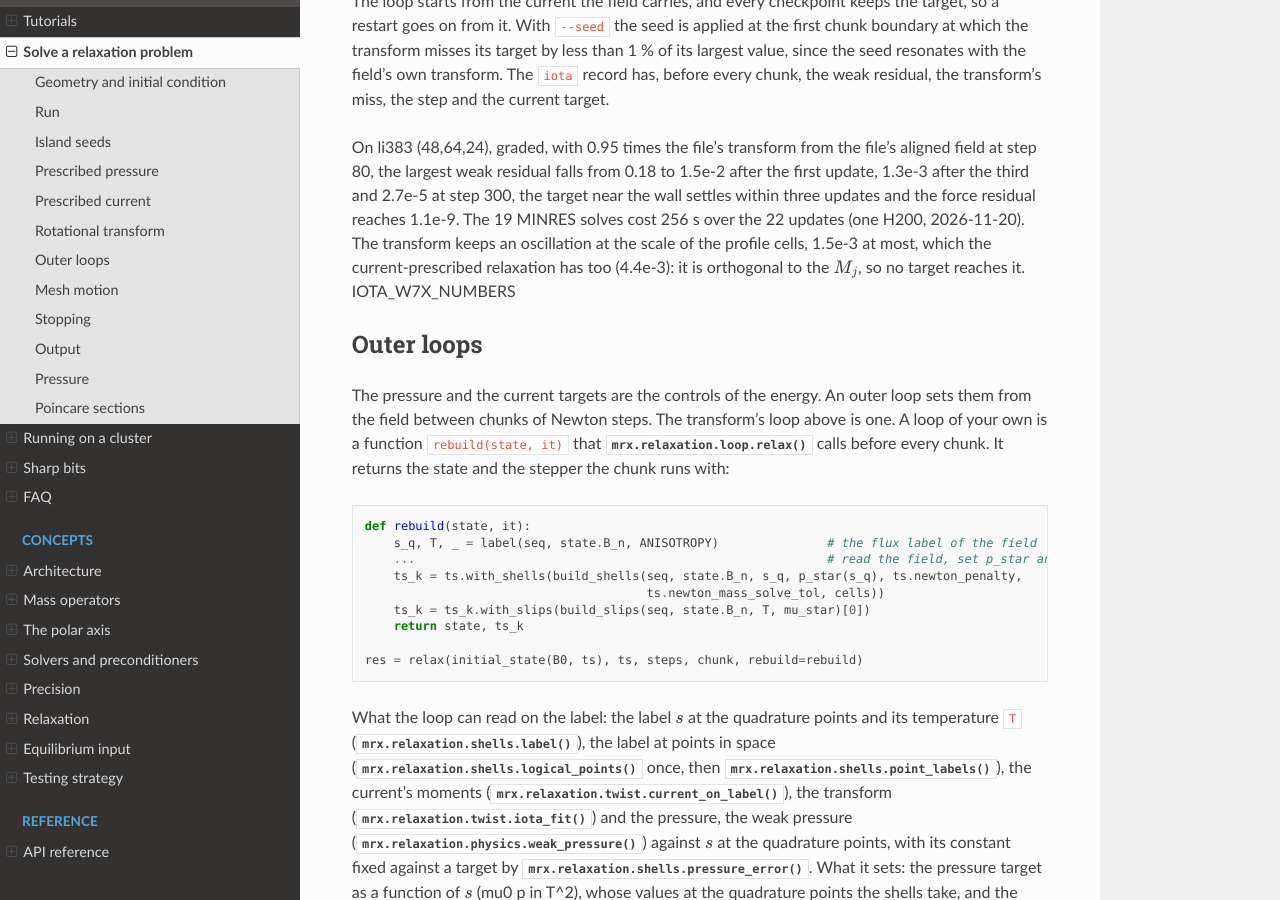
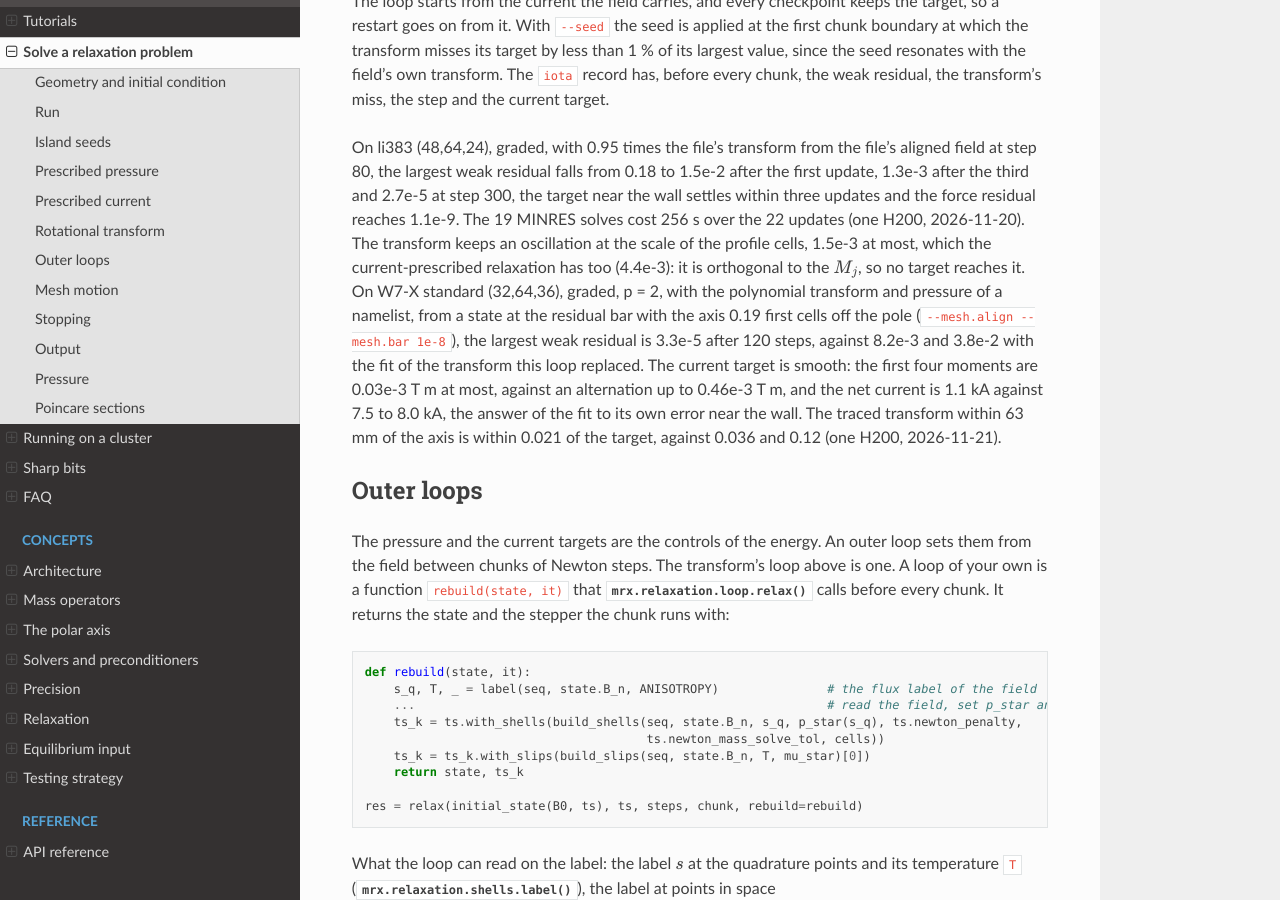
Before and after one commit to ToBlick/mrx, a Sphinx documentation site: the page built from docs/source/relaxation.md, in a window 1280 px wide and 900 px high, scrolled down 7233 px. Built offline with Sphinx 7.4.7 and the Read the Docs theme 3.1.0, drawn with Linux system fonts in a browser that asks for light colours.

Commit message:
Docs: the weak iota loop on W7-X standard

```diff
--- a/docs/source/relaxation.md
+++ b/docs/source/relaxation.md
@@ -370,7 +370,15 @@ reaches 1.1e-9. The 19 MINRES solves cost 256 s over the 22 updates (one H200,
 2026-11-20). The transform keeps an oscillation at the scale of the profile
 cells, 1.5e-3 at most, which the current-prescribed relaxation has too
 (4.4e-3): it is orthogonal to the $M_j$, so no target reaches it.
-IOTA_W7X_NUMBERS
+On W7-X standard (32,64,36), graded, p = 2, with the polynomial transform and
+pressure of a namelist, from a state at the residual bar with the axis 0.19
+first cells off the pole (`--mesh.align --mesh.bar 1e-8`), the largest weak
+residual is 3.3e-5 after 120 steps, against 8.2e-3 and 3.8e-2 with the fit of
+the transform this loop replaced. The current target is smooth: the first four
+moments are 0.03e-3 T m at most, against an alternation up to 0.46e-3 T m, and
+the net current is 1.1 kA against 7.5 to 8.0 kA, the answer of the fit to its own
+error near the wall. The traced transform within 63 mm of the axis is within
+0.021 of the target, against 0.036 and 0.12 (one H200, 2026-11-21).
 
 ## Outer loops
 
```
